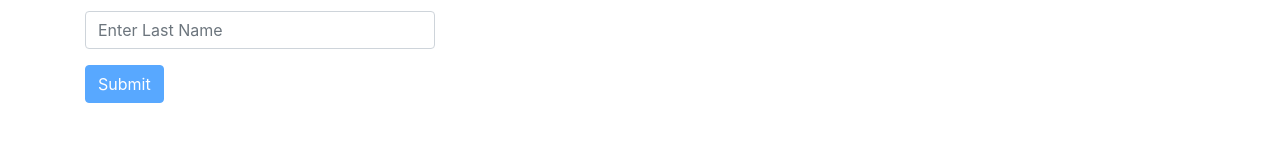
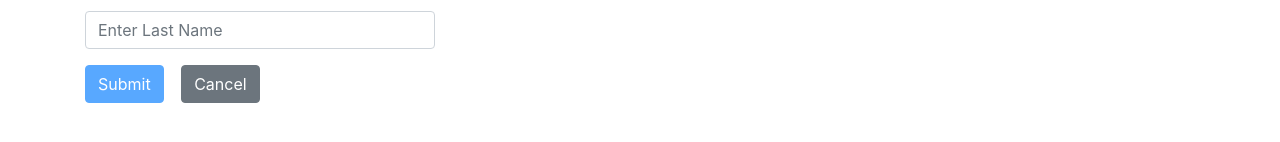
Before and after one commit to jhonnyLeandro/usuarios-app, an Angular app: page / in a window 1280 px wide. Both pictures are taken after a click on the button "Add User". Shown: the part 442-584 px from the top of the page. Built offline with nearby package versions, Linux system fonts and the light colour scheme; no server answers.

Commit message:
Add cancel button

```diff
--- a/src/app/add-user/add-user.component.html
+++ b/src/app/add-user/add-user.component.html
@@ -21,6 +21,7 @@
             <input type="text" class="form-control" id="inputLastName"  [(ngModel)]="user.lastName"  placeholder="Enter Last Name" required name="lastName" (keyup)="checkIfInputIsempty($event)">
           </div>
           <button  class="btn btn-primary" (click)="sendMessage()" [disabled] = "!isEnabled ? 'disabled' : null">Submit</button>
+          <button  class="btn btn-secondary" (click)="deleteForm()" >Cancel</button>
         </form>
       </div>
       <div class="col-sm"></div>
```
